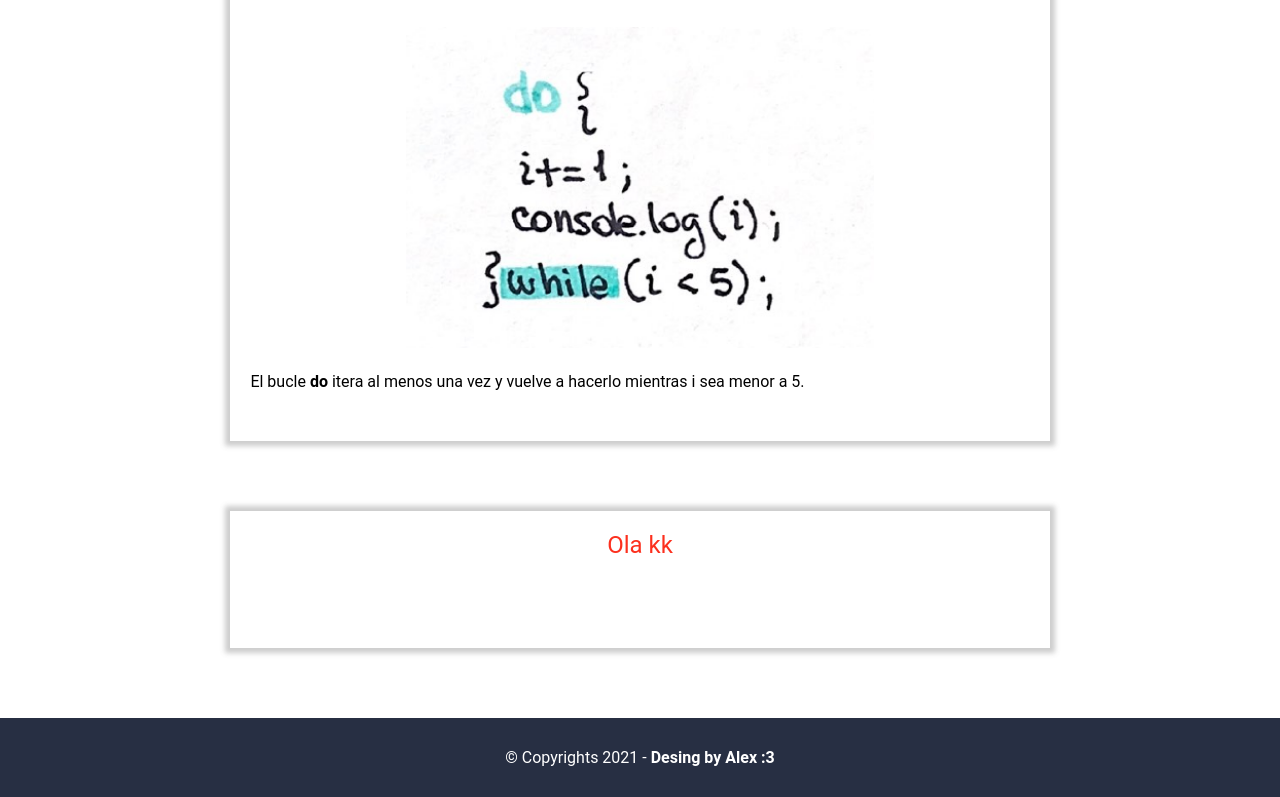
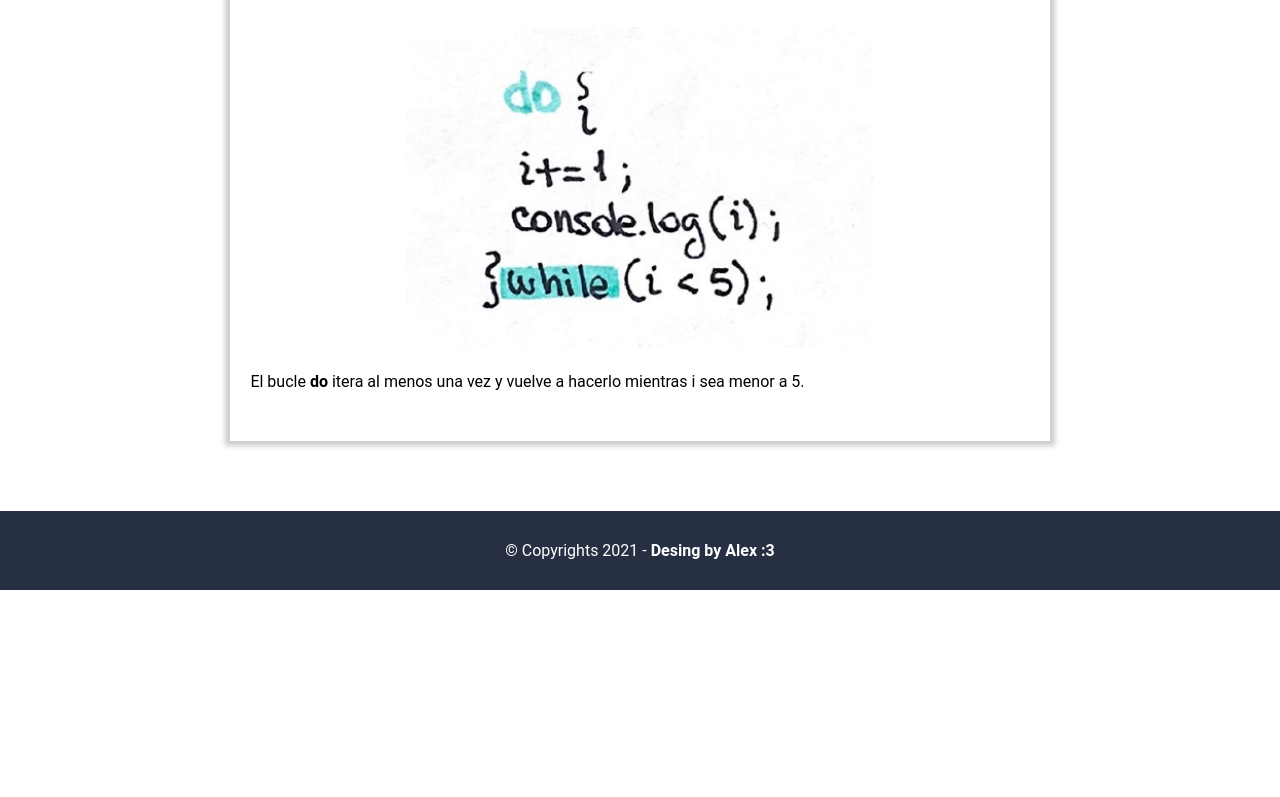
Before and after one commit to Antonio-Fir/javascript-alex, a plain HTML site: page bucles.html in a window 1280 px wide. Shown: the part 1396-2193 px from the top of the page. After the commit the page ends 1986 px from the top, so only its background shows below. Drawn offline with Linux system fonts and the light colour scheme.

Commit message:
Update bucles.html

```diff
--- a/bucles.html
+++ b/bucles.html
@@ -85,17 +85,6 @@
             </p>
         </div>
 
-        <div class="seccion">
-            <h2 class="titulo">Ola kk</h2>
-            <p>
-
-            </p>
-            <div class="img">
-                <img src="" alt="">
-            </div>
-        </div>
-
-
     </div>
 
     <footer>
```
